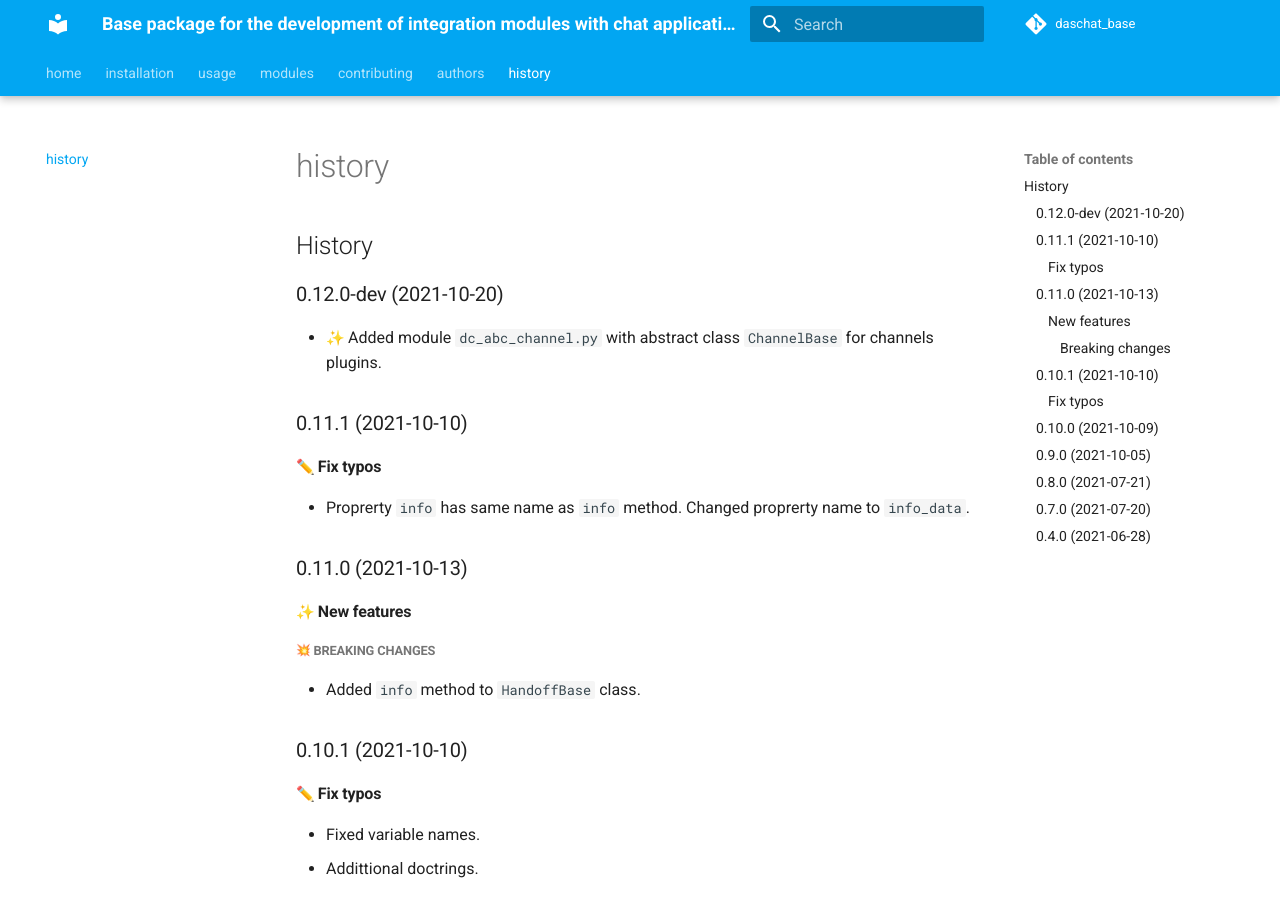
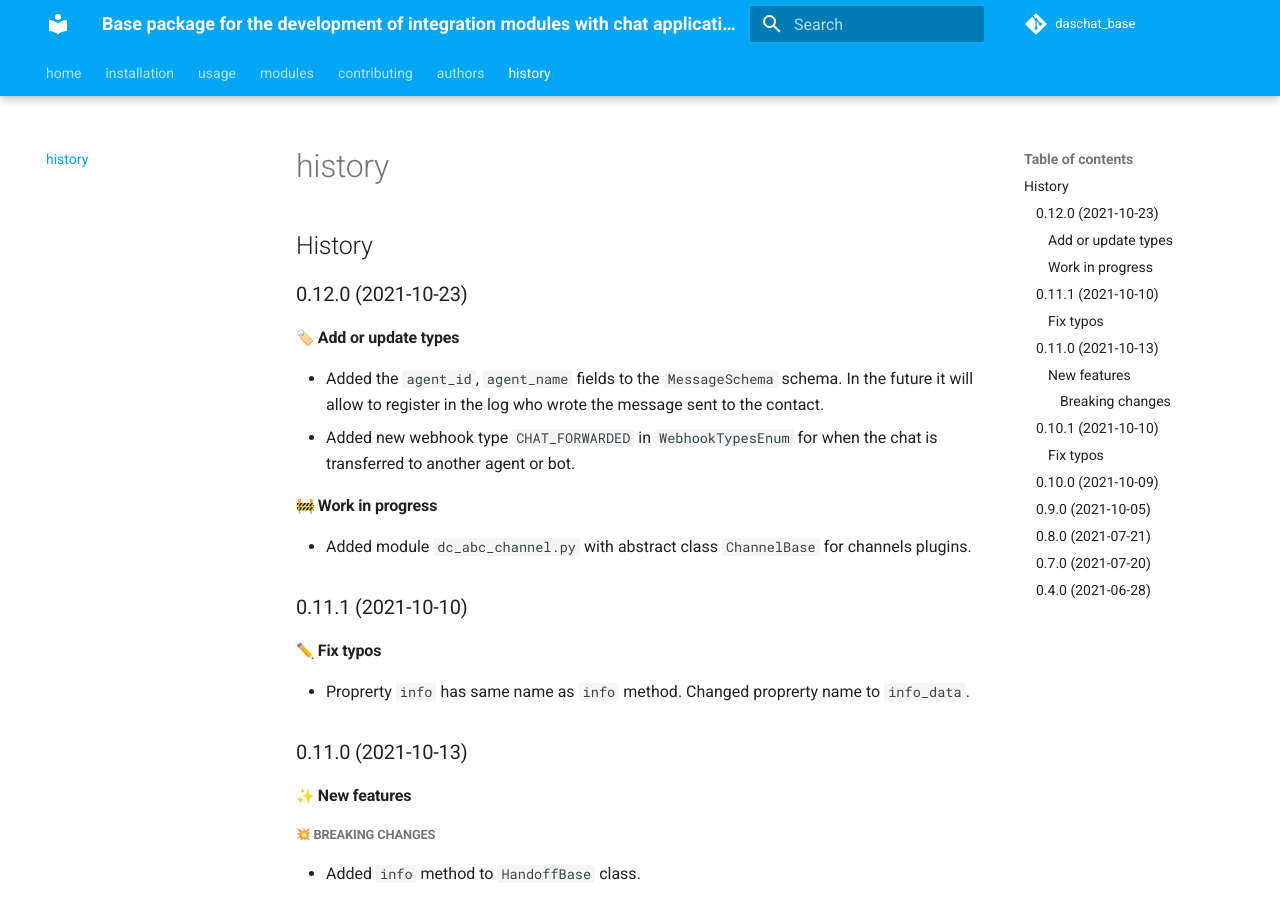
Before and after one commit to daschat-io/daschat_base, an MkDocs documentation site: the page built from docs/history.md, in a window 1280 px wide and 900 px high. Built offline with MkDocs 1.6.1 and Material for MkDocs 9.7.7, drawn with Linux system fonts in a browser that asks for light colours; emoji names are drawn with the system emoji font; comment, search, counter and statistics services are not loaded.

Commit message:
Releasing version 0.12.0

```diff
--- a/HISTORY.md
+++ b/HISTORY.md
@@ -1,8 +1,15 @@
 # History
 
-## 0.12.0-dev (2021-10-20)
+## 0.12.0 (2021-10-23)
 
-* :sparkles: Added module `dc_abc_channel.py` with abstract class `ChannelBase` for channels plugins.
+### :label: Add or update types
+
+* Added the `agent_id`, `agent_name` fields to the `MessageSchema` schema. In the future it will allow to register in the log who wrote the message sent to the contact.
+* Added new webhook type `CHAT_FORWARDED` in `WebhookTypesEnum` for when the chat is transferred to another agent or bot.
+
+### :construction: Work in progress
+
+* Added module `dc_abc_channel.py` with abstract class `ChannelBase` for channels plugins.
 
 ## 0.11.1 (2021-10-10)
 
```
Also changed, not shown: CHANGELOG.md (+7 -2 lines).
